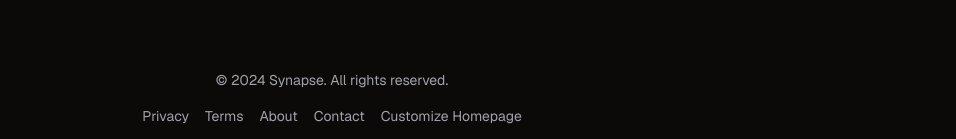
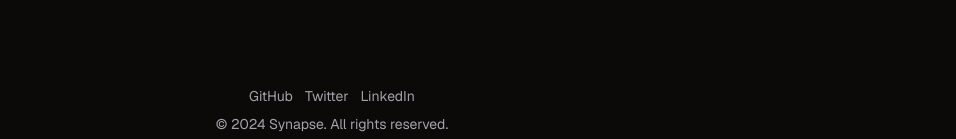
Before and after one commit to harshyadavone/synapse-search, a Next.js app: page / in a window 1280 px wide. Shown: the part 658-797 px from the top of the page, without its empty margins (308-1264 px from the left). Built offline with nearby package versions, Linux system fonts and the light colour scheme; no server answers.

Commit message:
update footer links

```diff
--- a/src/components/shared/common/Footer.tsx
+++ b/src/components/shared/common/Footer.tsx
@@ -2,40 +2,34 @@ import Link from "next/link";
 
 export default function Footer({ onCustomize }: { onCustomize: () => void }) {
   return (
-    <footer className="w-full mt-16 mb-4 text-center text-sm text-muted-foreground">
-      <p>© 2024 Synapse. All rights reserved.</p>
-      <div className="mt-4 flex justify-center flex-wrap gap-4">
+    <footer className="w-full mb-2 mt-16 text-center text-sm text-muted-foreground">
+      <div className="mt-4 flex flex-row items-center justify-center gap-3 mb-2">
         <Link
-          href="/privacy"
-          className="hover:text-primary transition-colors duration-300"
+          href="https://github.com/harshyadavone/synapse-search"
+          target="_blank"
+          rel="noopener noreferrer"
+          className="text-muted-foreground hover:text-muted-foreground/80 transition-colors hover:underline"
         >
-          Privacy
+          GitHub
         </Link>
         <Link
-          href="/terms"
-          className="hover:text-primary transition-colors duration-300"
+          href="https://twitter.com/harshyadavone"
+          target="_blank"
+          rel="noopener noreferrer"
+          className="text-muted-foreground hover:text-muted-foreground/80 transition-colors hover:underline"
         >
-          Terms
+          Twitter
         </Link>
         <Link
-          href="/about"
-          className="hover:text-primary transition-colors duration-300"
+          href="https://www.linkedin.com/in/harshdana"
+          target="_blank"
+          rel="noopener noreferrer"
+          className="text-muted-foreground hover:text-muted-foreground/80 transition-colors hover:underline"
         >
-          About
+          LinkedIn
         </Link>
-        <Link
-          href="/contact"
-          className="hover:text-primary transition-colors duration-300"
-        >
-          Contact
-        </Link>
-        <button
-          onClick={onCustomize}
-          className="hover:text-primary transition-colors duration-300"
-        >
-          Customize Homepage
-        </button>
       </div>
+      <p>© 2024 Synapse. All rights reserved.</p>
     </footer>
   );
 }
```
